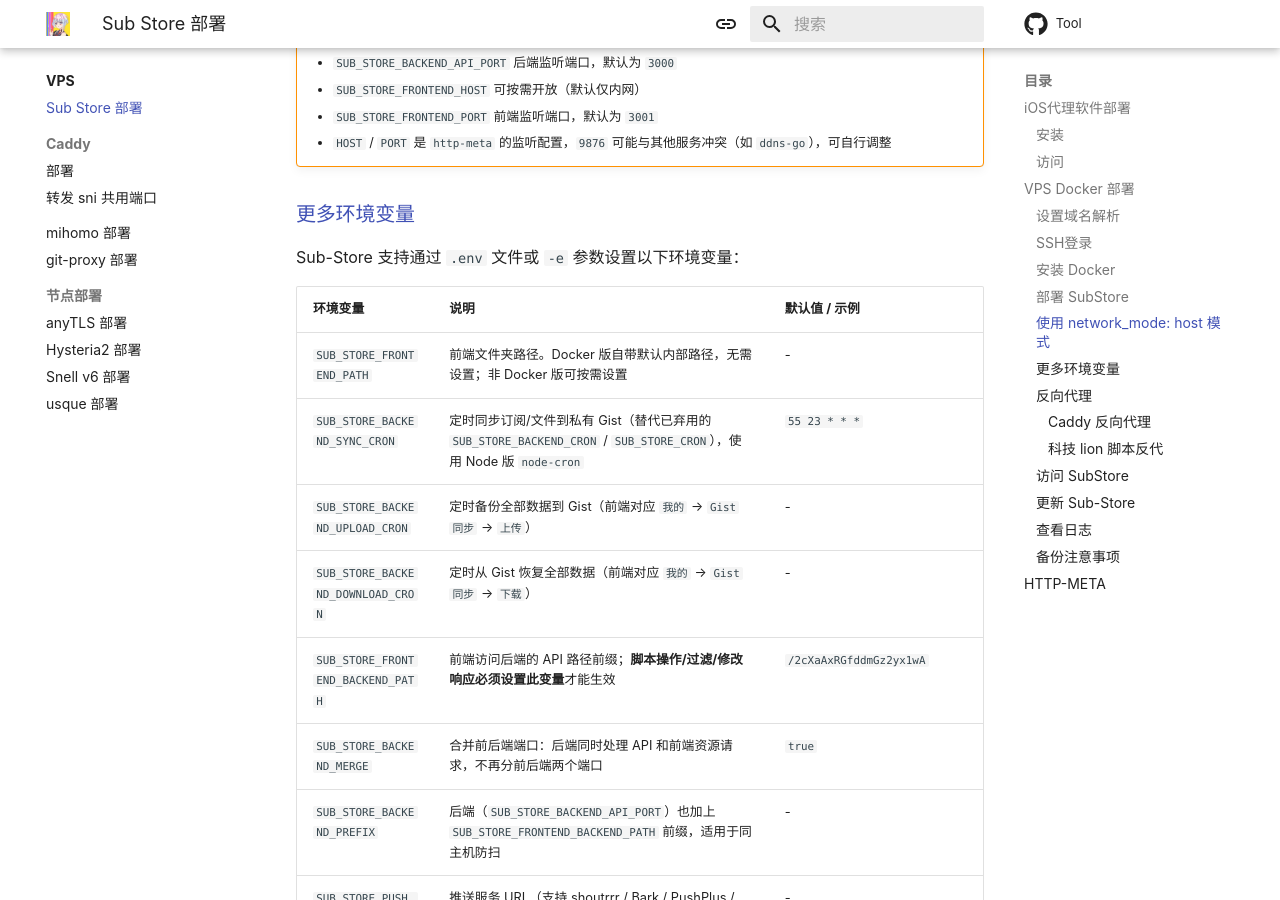
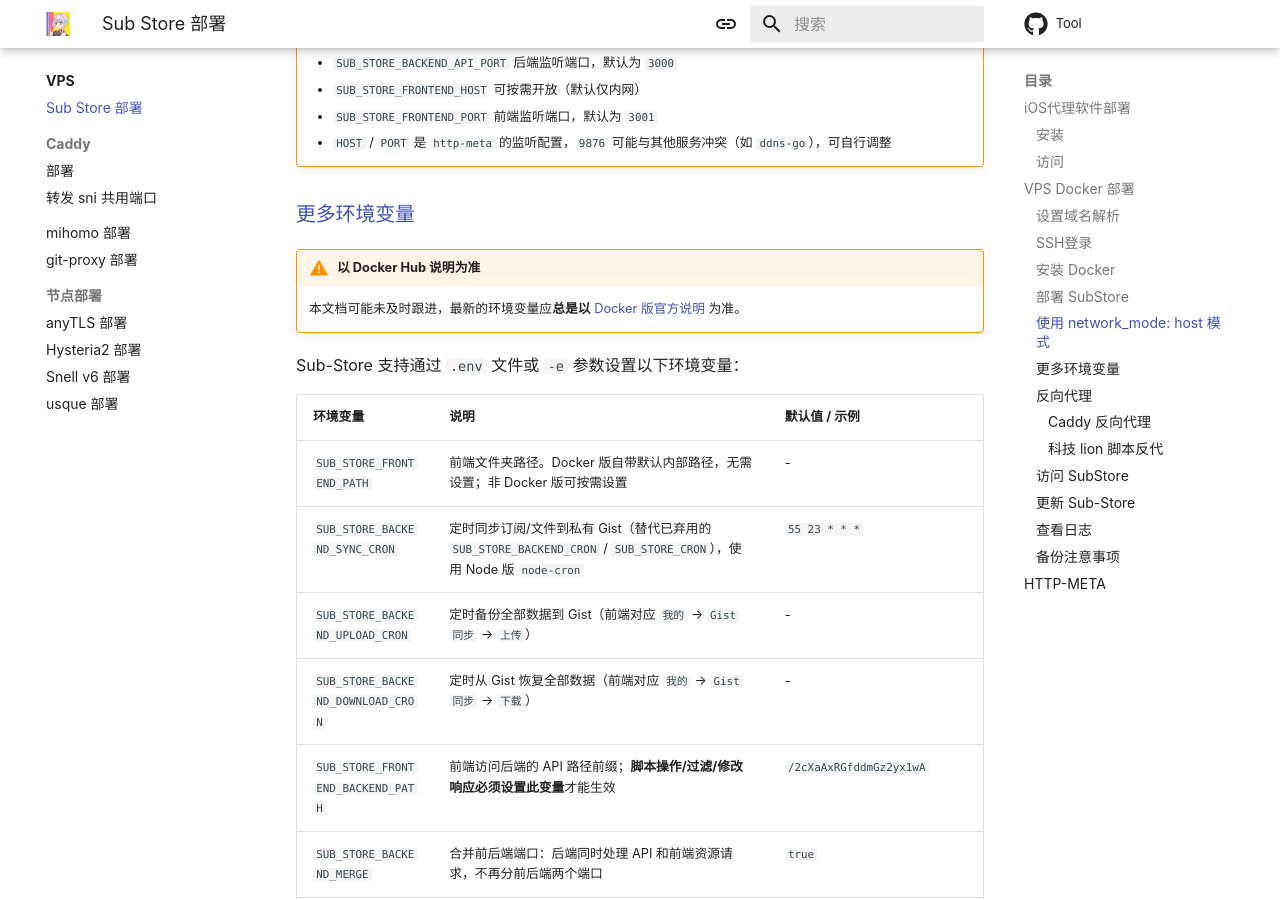
Before and after one commit to Repcz/Repcz.github.io, an MkDocs documentation site: the page built from docs/substore/install.md, in a window 1280 px wide and 900 px high, scrolled down 7746 px. Built offline with MkDocs 1.6.1 and Material for MkDocs 9.7.7, drawn with Linux system fonts in a browser that asks for light colours; comment, search, counter and statistics services are not loaded.

Commit message:
docs(substore): install.md 同步 Docker Hub xream/sub-store 官方说明

```diff
--- a/docs/substore/install.md
+++ b/docs/substore/install.md
@@ -241,6 +241,10 @@ SUB_STORE_CORS_ALLOWED_ORIGINS=https://sub-store.vercel.app,http://substore.stas
     - `HOST` / `PORT` 是 `http-meta` 的监听配置，`9876` 可能与其他服务冲突（如 `ddns-go`），可自行调整
 
 ### 更多环境变量
+
+<!-- prettier-ignore -->
+!!! warning "以 Docker Hub 说明为准"
+    本文档可能未及时跟进，最新的环境变量应**总是以** [Docker 版官方说明](https://hub.docker.com/r/xream/sub-store) 为准。
 
 Sub-Store 支持通过 `.env` 文件或 `-e` 参数设置以下环境变量：
 
```
